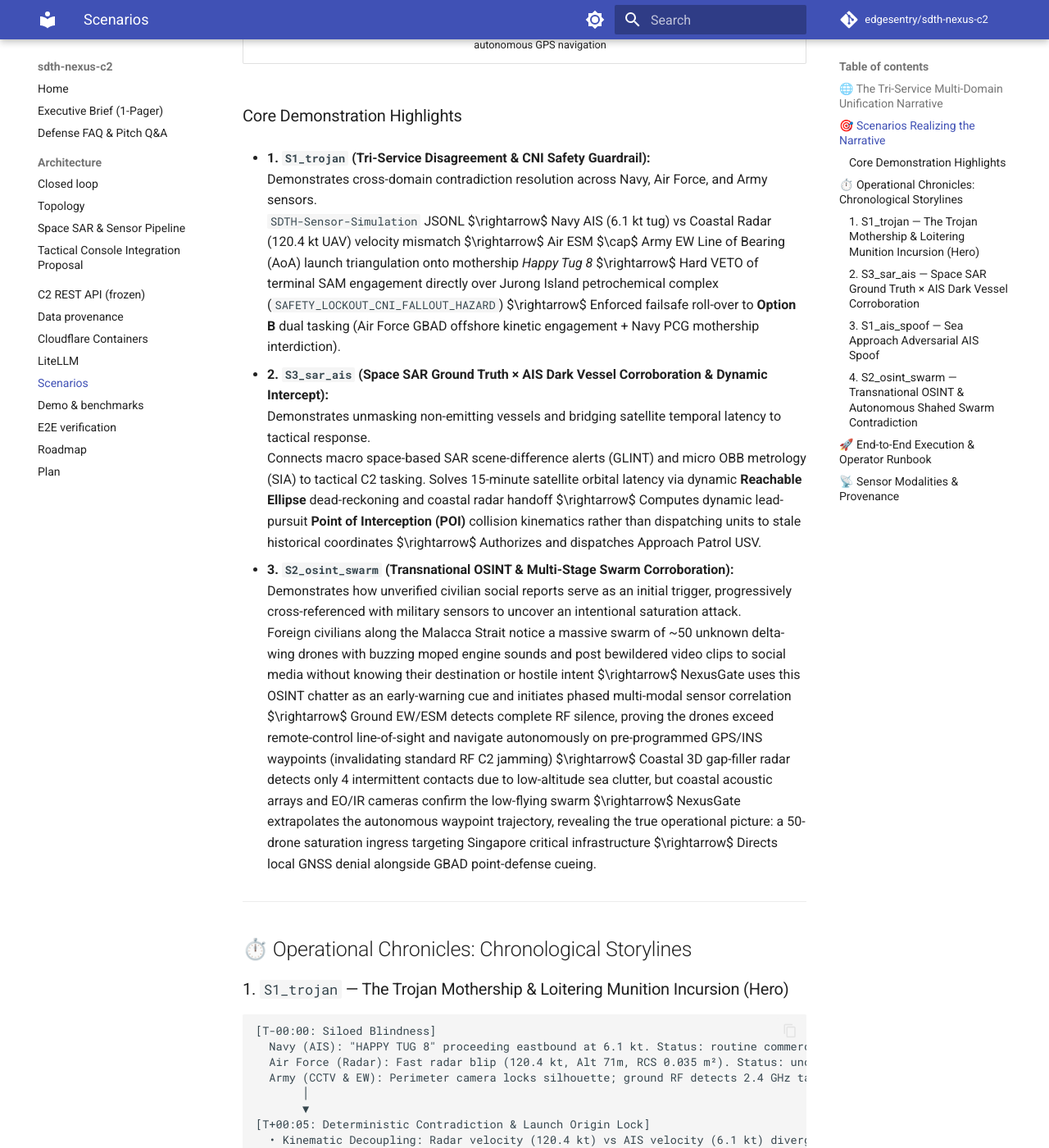
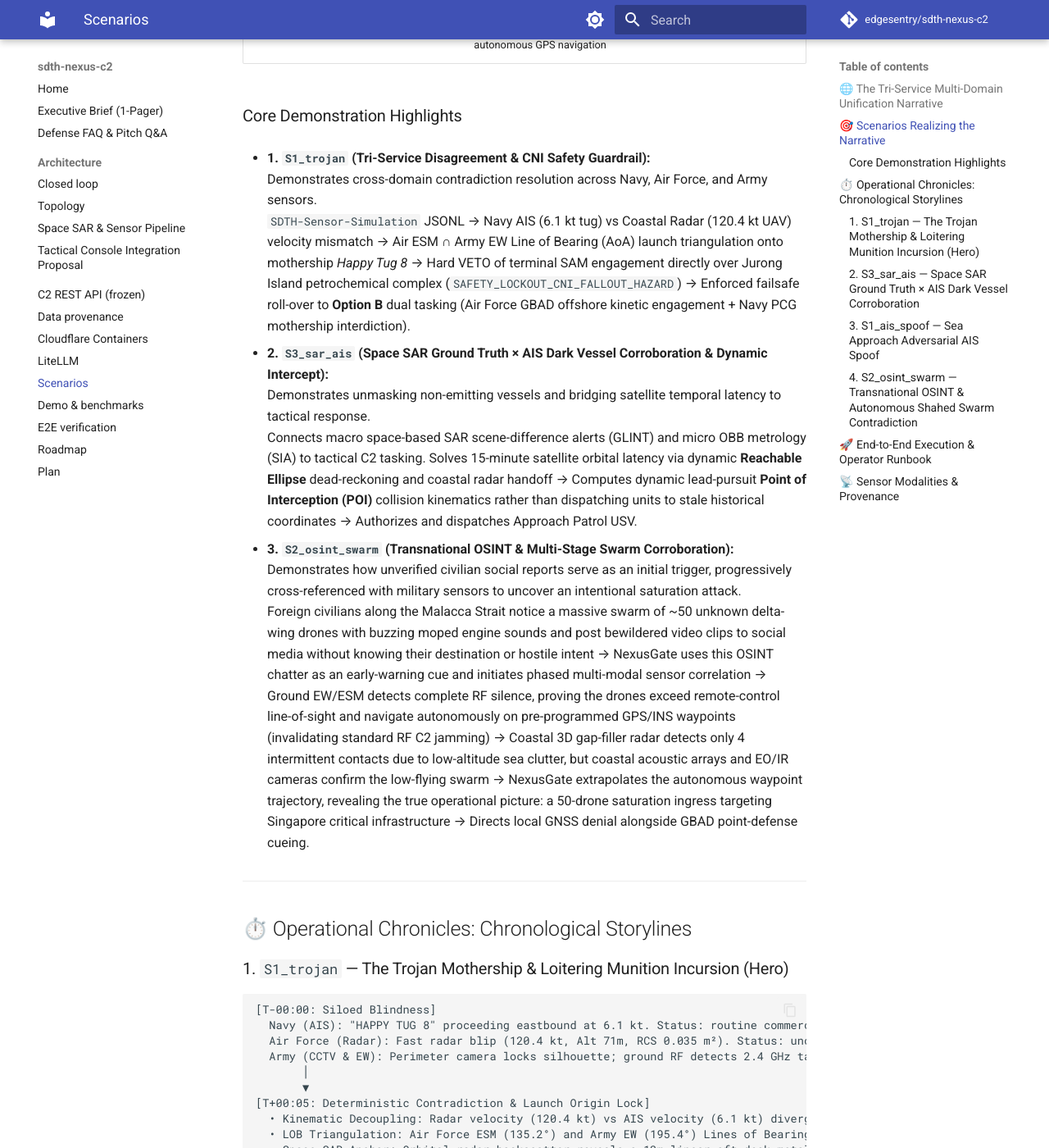
Before and after one commit to edgesentry/sdth-nexus-c2, an MkDocs documentation site: the page built from docs/scenarios.md, in a window 1280 px wide and 1400 px high, scrolled down 1235 px. Shown: the whole window at 82% size. Built offline with MkDocs 1.6.1 and Material for MkDocs 9.7.7, drawn with Linux system fonts in a browser that asks for light colours; comment, search, counter and statistics services are not loaded.

Commit message:
docs(scenarios): fix LaTeX arrow and set symbols with clean unicode

```diff
--- a/docs/scenarios.md
+++ b/docs/scenarios.md
@@ -28,15 +28,15 @@ In modern hybrid littoral-maritime defense, sovereign security depends on breaki
 
 * **1. `S1_trojan` (Tri-Service Disagreement & CNI Safety Guardrail):**
   Demonstrates cross-domain contradiction resolution across Navy, Air Force, and Army sensors.
-  `SDTH-Sensor-Simulation` JSONL $\rightarrow$ Navy AIS (6.1 kt tug) vs Coastal Radar (120.4 kt UAV) velocity mismatch $\rightarrow$ Air ESM $\cap$ Army EW Line of Bearing (AoA) launch triangulation onto mothership *Happy Tug 8* $\rightarrow$ Hard VETO of terminal SAM engagement directly over Jurong Island petrochemical complex (`SAFETY_LOCKOUT_CNI_FALLOUT_HAZARD`) $\rightarrow$ Enforced failsafe roll-over to **Option B** dual tasking (Air Force GBAD offshore kinetic engagement + Navy PCG mothership interdiction).
+  `SDTH-Sensor-Simulation` JSONL → Navy AIS (6.1 kt tug) vs Coastal Radar (120.4 kt UAV) velocity mismatch → Air ESM ∩ Army EW Line of Bearing (AoA) launch triangulation onto mothership *Happy Tug 8* → Hard VETO of terminal SAM engagement directly over Jurong Island petrochemical complex (`SAFETY_LOCKOUT_CNI_FALLOUT_HAZARD`) → Enforced failsafe roll-over to **Option B** dual tasking (Air Force GBAD offshore kinetic engagement + Navy PCG mothership interdiction).
 
 * **2. `S3_sar_ais` (Space SAR Ground Truth × AIS Dark Vessel Corroboration & Dynamic Intercept):**
   Demonstrates unmasking non-emitting vessels and bridging satellite temporal latency to tactical response.
-  Connects macro space-based SAR scene-difference alerts (GLINT) and micro OBB metrology (SIA) to tactical C2 tasking. Solves 15-minute satellite orbital latency via dynamic **Reachable Ellipse** dead-reckoning and coastal radar handoff $\rightarrow$ Computes dynamic lead-pursuit **Point of Interception (POI)** collision kinematics rather than dispatching units to stale historical coordinates $\rightarrow$ Authorizes and dispatches Approach Patrol USV.
+  Connects macro space-based SAR scene-difference alerts (GLINT) and micro OBB metrology (SIA) to tactical C2 tasking. Solves 15-minute satellite orbital latency via dynamic **Reachable Ellipse** dead-reckoning and coastal radar handoff → Computes dynamic lead-pursuit **Point of Interception (POI)** collision kinematics rather than dispatching units to stale historical coordinates → Authorizes and dispatches Approach Patrol USV.
 
 * **3. `S2_osint_swarm` (Transnational OSINT & Multi-Stage Swarm Corroboration):**
   Demonstrates how unverified civilian social reports serve as an initial trigger, progressively cross-referenced with military sensors to uncover an intentional saturation attack.
-  Foreign civilians along the Malacca Strait notice a massive swarm of ~50 unknown delta-wing drones with buzzing moped engine sounds and post bewildered video clips to social media without knowing their destination or hostile intent $\rightarrow$ NexusGate uses this OSINT chatter as an early-warning cue and initiates phased multi-modal sensor correlation $\rightarrow$ Ground EW/ESM detects complete RF silence, proving the drones exceed remote-control line-of-sight and navigate autonomously on pre-programmed GPS/INS waypoints (invalidating standard RF C2 jamming) $\rightarrow$ Coastal 3D gap-filler radar detects only 4 intermittent contacts due to low-altitude sea clutter, but coastal acoustic arrays and EO/IR cameras confirm the low-flying swarm $\rightarrow$ NexusGate extrapolates the autonomous waypoint trajectory, revealing the true operational picture: a 50-drone saturation ingress targeting Singapore critical infrastructure $\rightarrow$ Directs local GNSS denial alongside GBAD point-defense cueing.
+  Foreign civilians along the Malacca Strait notice a massive swarm of ~50 unknown delta-wing drones with buzzing moped engine sounds and post bewildered video clips to social media without knowing their destination or hostile intent → NexusGate uses this OSINT chatter as an early-warning cue and initiates phased multi-modal sensor correlation → Ground EW/ESM detects complete RF silence, proving the drones exceed remote-control line-of-sight and navigate autonomously on pre-programmed GPS/INS waypoints (invalidating standard RF C2 jamming) → Coastal 3D gap-filler radar detects only 4 intermittent contacts due to low-altitude sea clutter, but coastal acoustic arrays and EO/IR cameras confirm the low-flying swarm → NexusGate extrapolates the autonomous waypoint trajectory, revealing the true operational picture: a 50-drone saturation ingress targeting Singapore critical infrastructure → Directs local GNSS denial alongside GBAD point-defense cueing.
 
 ---
 
```
